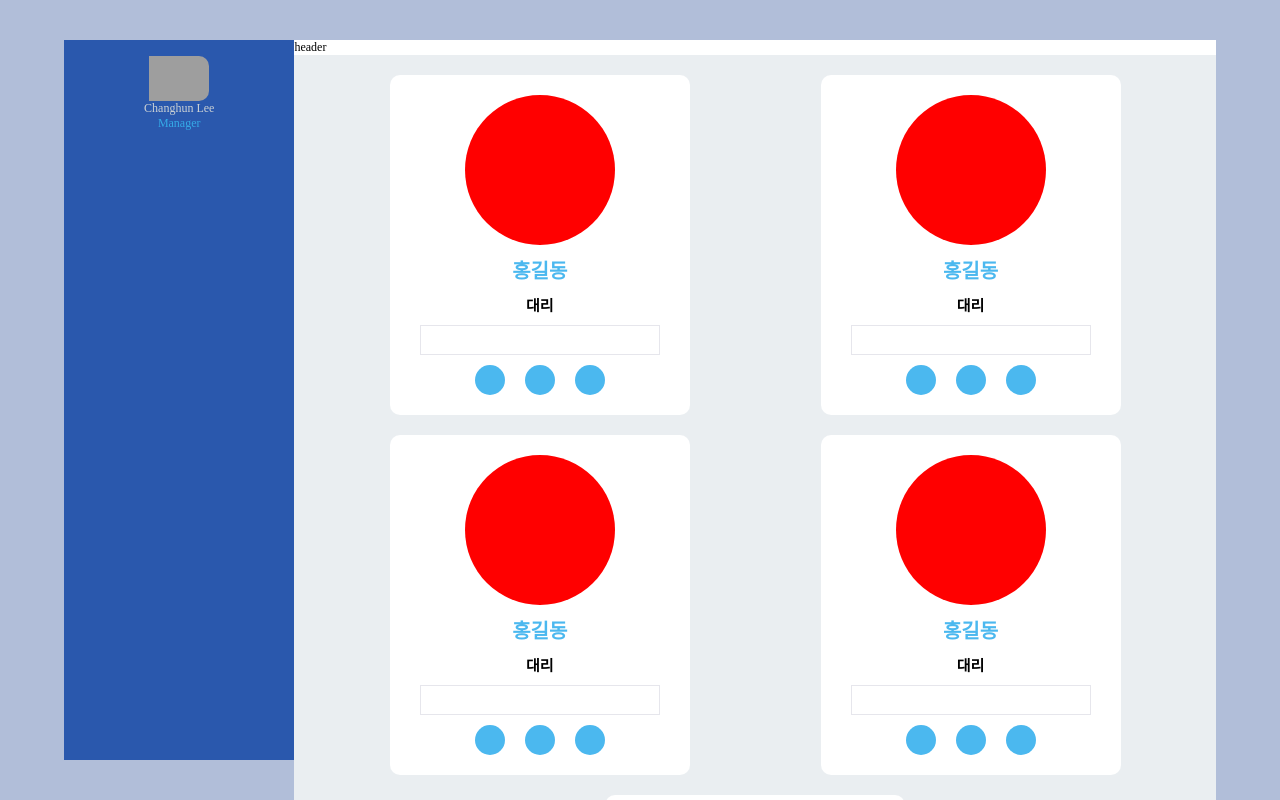
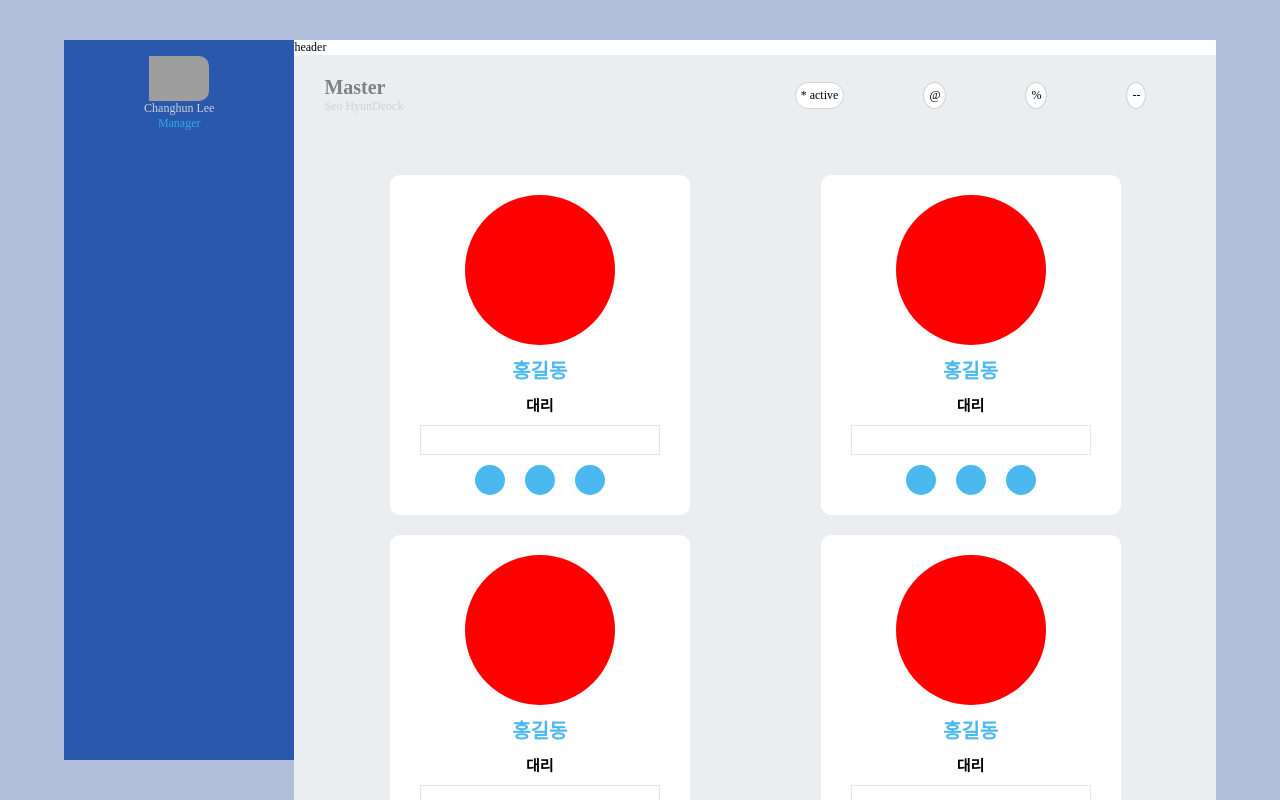
Before and after one commit to wakie92/React_Management_App, a React (Create React App) app: page /workerslist in a window 1280 px wide. Shown: the top 800 px of the page. Built offline with nearby package versions, Linux system fonts and the light colour scheme; grey boxes are pictures that could not be loaded.

Commit message:
Add MaincontentHeader in children of layout

```diff
--- a/src/pages/workerInfoAttendance.jsx
+++ b/src/pages/workerInfoAttendance.jsx
@@ -1,9 +1,12 @@
 import React from 'react';
 import Layout from 'components/UI/Layout'
-import WorkerInfoAttComponent from 'components/WorkerInfoAttendance'
+import WorkerInfoAttComponent from 'components/WorkerInfoAttendance';
+import MainContentsHeader from 'components/UI/Main/MainContentsHeader';
+
 const WorkerInfoAttendance = () => {
   return (
     <Layout pageType = 'Attendance'>
+      <MainContentsHeader/>
       <WorkerInfoAttComponent/>
     </Layout>
   )
--- a/src/pages/workerInfoDetail.jsx
+++ b/src/pages/workerInfoDetail.jsx
@@ -1,11 +1,13 @@
 import React from 'react';
 import Layout from 'components/UI/Layout'
 import WorkerInfoComponent from 'components/WorkerInfoDetail';
+import MainContentsHeader from 'components/UI/Main/MainContentsHeader';
 
 const workerInfoDetail =  () => {
   return (
     <>
       <Layout pageType = 'Detail'>
+        <MainContentsHeader/>
         <WorkerInfoComponent/>
       </Layout>
     </>
--- a/src/pages/workersList.jsx
+++ b/src/pages/workersList.jsx
@@ -1,11 +1,13 @@
 import React from 'react';
 import WorkersList from 'components/WorkersList';
 import Layout from 'components/UI/Layout';
+import MainContentsHeader from 'components/UI/Main/MainContentsHeader';
 
 const workersList =  () => {
   return (
     <>
       <Layout pageType = 'List'>
+        <MainContentsHeader/>
         <WorkersList/>
       </Layout>
     </>
```
